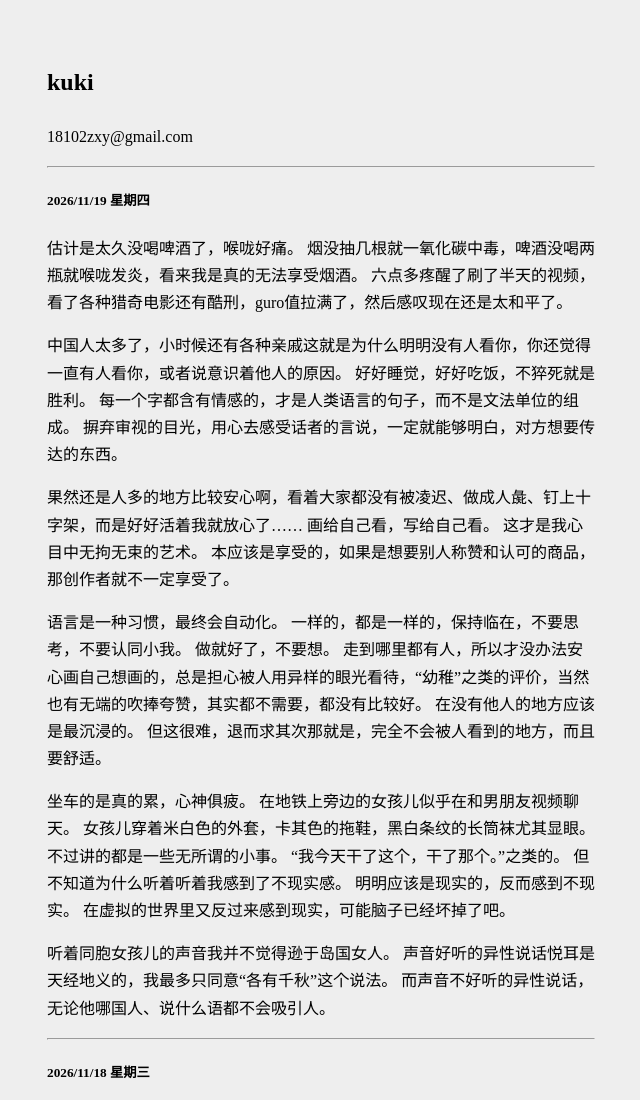
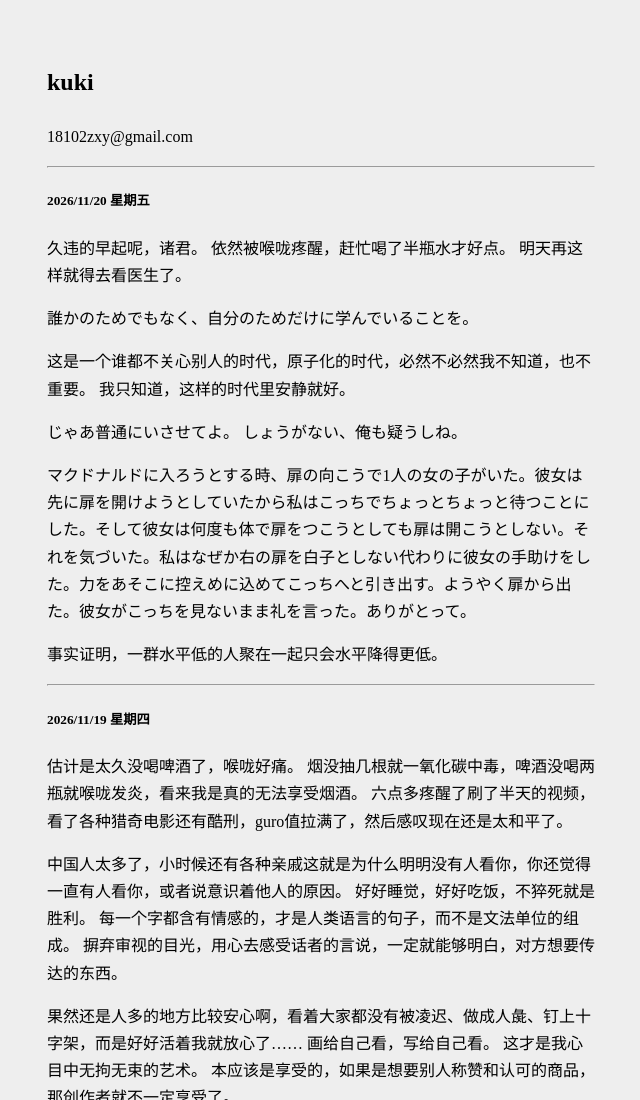
Before and after one commit to kuki-zzq/zuozhiqiao, a plain HTML site: page index.html in a window 1280 px wide. Shown: the top 1100 px of the page, without its empty margins (319-959 px from the left). Drawn offline with Linux system fonts and the light colour scheme.

Commit message:
Update index.html

```diff
--- a/index.html
+++ b/index.html
@@ -19,6 +19,31 @@
 <h2>kuki</h2>
 <p>18102zxy@gmail.com</p>
 <hr>
+<h5>2026/11/20&nbsp;星期五</h5>
+<p>
+    久违的早起呢，诸君。
+依然被喉咙疼醒，赶忙喝了半瓶水才好点。
+明天再这样就得去看医生了。
+</p>
+<p>
+    誰かのためでもなく、自分のためだけに学んでいることを。
+</p>
+<p>
+    这是一个谁都不关心别人的时代，原子化的时代，必然不必然我不知道，也不重要。
+我只知道，这样的时代里安静就好。
+</p>
+<p>
+    じゃあ普通にいさせてよ。
+しょうがない、俺も疑うしね。
+</p>
+<p>
+    マクドナルドに入ろうとする時、扉の向こうで1人の女の子がいた。彼女は先に扉を開けようとしていたから私はこっちでちょっとちょっと待つことにした。そして彼女は何度も体で扉をつこうとしても扉は開こうとしない。それを気づいた。私はなぜか右の扉を白子としない代わりに彼女の手助けをした。力をあそこに控えめに込めてこっちへと引き出す。ようやく扉から出た。彼女がこっちを見ないまま礼を言った。ありがとって。
+</p>
+<p>
+    事实证明，一群水平低的人聚在一起只会水平降得更低。
+</p>
+
+    <hr>
 <h5>2026/11/19&nbsp;星期四</h5>
 <p>
     估计是太久没喝啤酒了，喉咙好痛。
```
